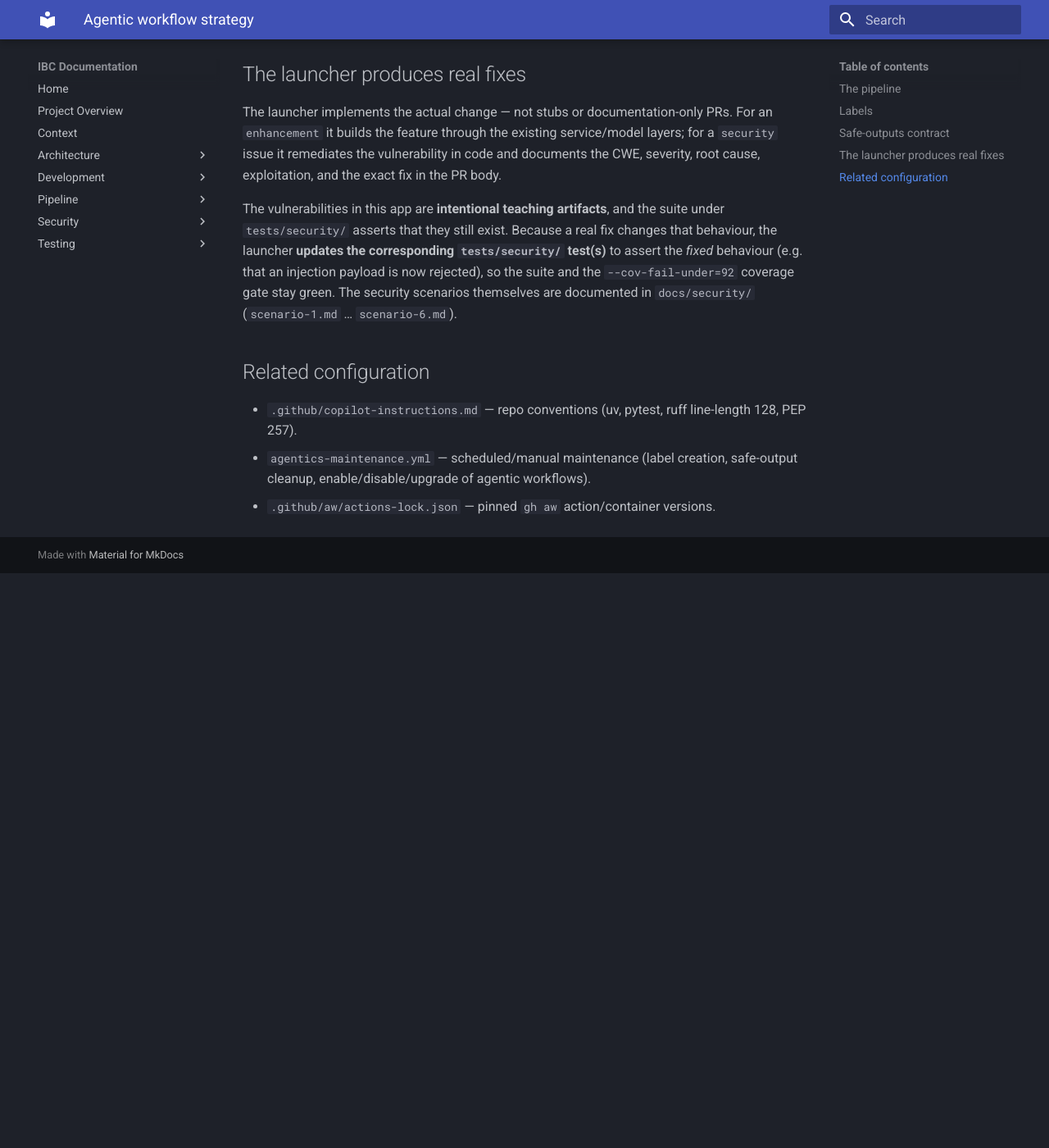
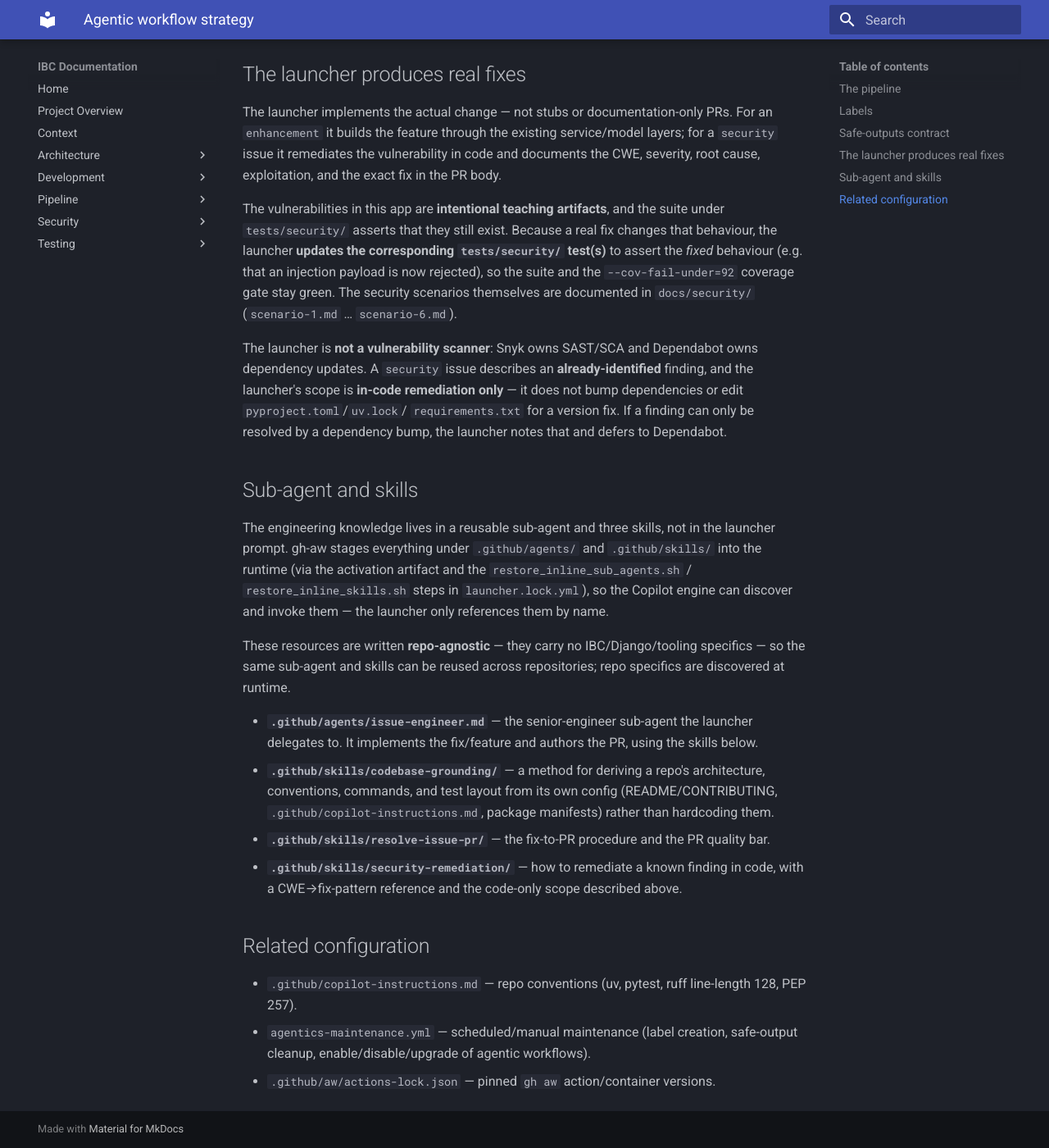
Before and after one commit to mighty-muffin/ibc, an MkDocs documentation site: the page built from docs/agentic/strategy.md, in a window 1280 px wide and 1400 px high, scrolled down 1813 px. Shown: the whole window at 82% size. Built offline with MkDocs 1.6.1 and Material for MkDocs 9.7.7, drawn with Linux system fonts in a browser that asks for light colours; before the commit the page ends 2512 px from its top, so only the background shows below that; some of the changed text lies outside the part shown.

Commit message:
ci: add aw workflow

```diff
--- a/docs/agentic/strategy.md
+++ b/docs/agentic/strategy.md
@@ -15,10 +15,10 @@
    `workflow_dispatch`). It classifies the issue, applies labels, and posts one guidance comment.
    It never edits code. Issue text is treated strictly as untrusted data.
 2. **Launcher** (`.github/workflows/launcher.md`) runs when the `enhancement` or `security` label
-   is applied (and manual `workflow_dispatch`). It acts as a senior engineer: it writes real,
-   working code that resolves the issue, adds/updates tests, and opens a detailed **draft** PR
-   under the `ai/` branch prefix, then comments a link. It only ever runs the path named by the
-   applied label.
+   is applied (and manual `workflow_dispatch`). It is thin orchestration: it picks the path from
+   the label and **delegates the engineering work to the `issue-engineer` sub-agent**, which writes
+   real, working code, adds/updates tests, and opens a detailed **draft** PR under the `ai/` branch
+   prefix, then comments a link. It only ever runs the path named by the applied label.
 
 The compiled `*.lock.yml` files next to each `*.md` are generated by `gh aw compile` — **never
 edit them by hand**. After changing a `.md`, run `gh aw compile` and commit both files.
@@ -70,6 +70,32 @@
 coverage gate stay green. The security scenarios themselves are documented in `docs/security/`
 (`scenario-1.md` … `scenario-6.md`).
 
+The launcher is **not a vulnerability scanner**: Snyk owns SAST/SCA and Dependabot owns dependency
+updates. A `security` issue describes an **already-identified** finding, and the launcher's scope is
+**in-code remediation only** — it does not bump dependencies or edit `pyproject.toml`/`uv.lock`/
+`requirements.txt` for a version fix. If a finding can only be resolved by a dependency bump, the
+launcher notes that and defers to Dependabot.
+
+## Sub-agent and skills
+
+The engineering knowledge lives in a reusable sub-agent and three skills, not in the launcher
+prompt. gh-aw stages everything under `.github/agents/` and `.github/skills/` into the runtime
+(via the activation artifact and the `restore_inline_sub_agents.sh` / `restore_inline_skills.sh`
+steps in `launcher.lock.yml`), so the Copilot engine can discover and invoke them — the launcher
+only references them by name.
+
+These resources are written **repo-agnostic** — they carry no IBC/Django/tooling specifics — so the
+same sub-agent and skills can be reused across repositories; repo specifics are discovered at runtime.
+
+- **`.github/agents/issue-engineer.md`** — the senior-engineer sub-agent the launcher delegates to.
+  It implements the fix/feature and authors the PR, using the skills below.
+- **`.github/skills/codebase-grounding/`** — a method for deriving a repo's architecture, conventions,
+  commands, and test layout from its own config (README/CONTRIBUTING, `.github/copilot-instructions.md`,
+  package manifests) rather than hardcoding them.
+- **`.github/skills/resolve-issue-pr/`** — the fix-to-PR procedure and the PR quality bar.
+- **`.github/skills/security-remediation/`** — how to remediate a known finding in code, with a
+  CWE→fix-pattern reference and the code-only scope described above.
+
 ## Related configuration
 
 - `.github/copilot-instructions.md` — repo conventions (uv, pytest, ruff line-length 128, PEP 257).
```
Also changed, not shown: .github/agents/agentic-workflows.md, .github/agents/issue-engineer.md (added), .github/copilot-instructions.md, .github/skills/agentic-workflows/SKILL.md (deleted), .github/skills/codebase-grounding/SKILL.md (added), .github/skills/resolve-issue-pr/SKILL.md (added), .github/skills/security-remediation/SKILL.md (added), .github/workflows/launcher.md, .github/workflows/triage.md, 3 other files.
